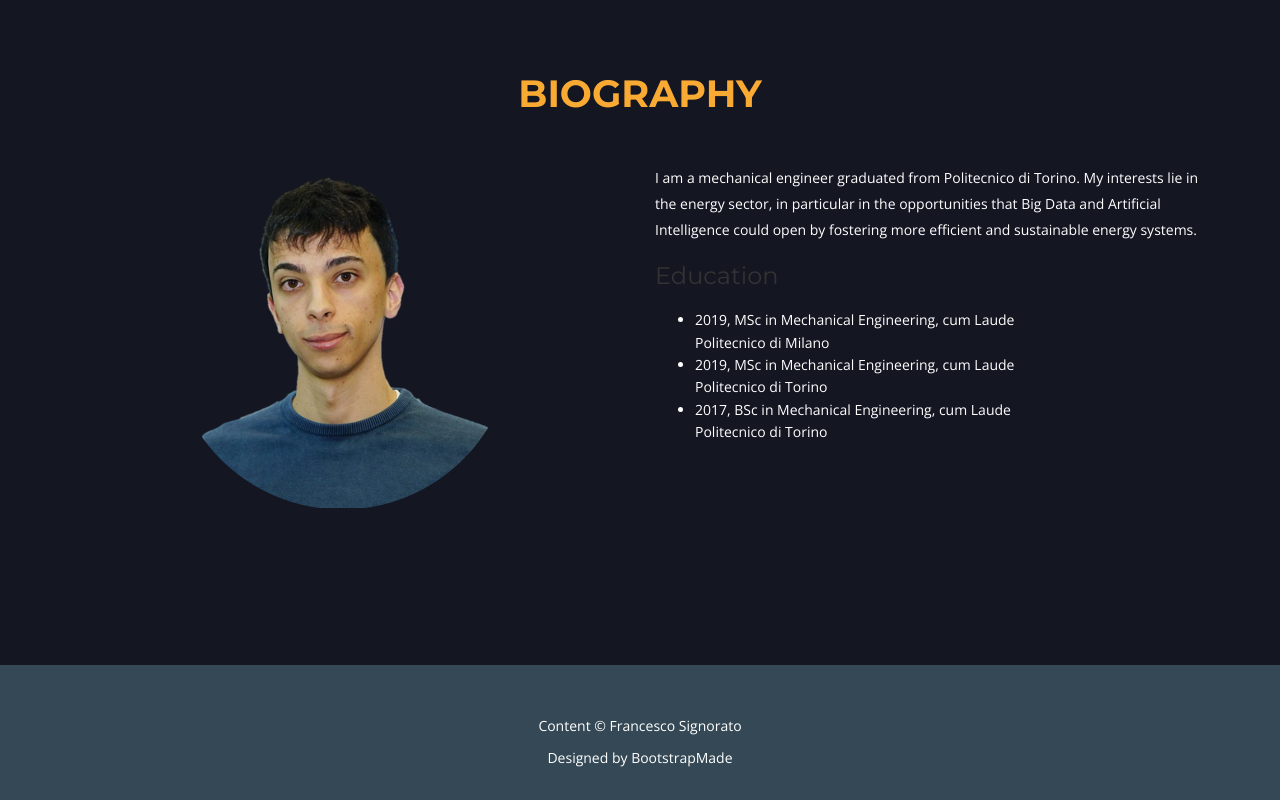
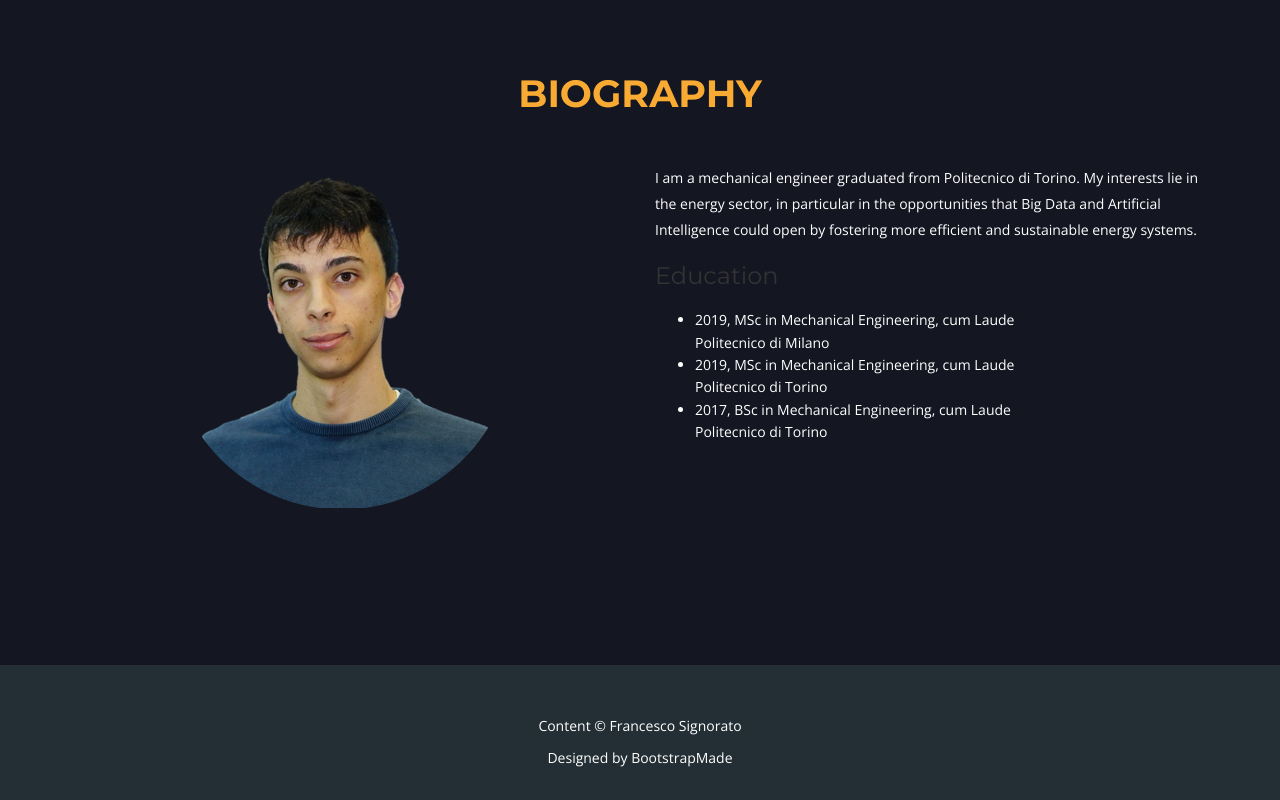
Before and after one commit to FrancescoSignorato/francescosignorato.github.io, a plain HTML site: page index.html in a window 1280 px wide. Shown: the part 897-1697 px from the top of the page. Drawn offline with nearby package versions, Linux system fonts and the light colour scheme.

Commit message:
Index commit

```diff
--- a/css/style.css
+++ b/css/style.css
@@ -798,7 +798,7 @@ ul.social-network li a i{
 Footer
 ================================= */
 footer {
-	background: #344955;
+	background: #232F34;
 	color: #fff;
 	padding: 50px 0 30px;
 }
```
